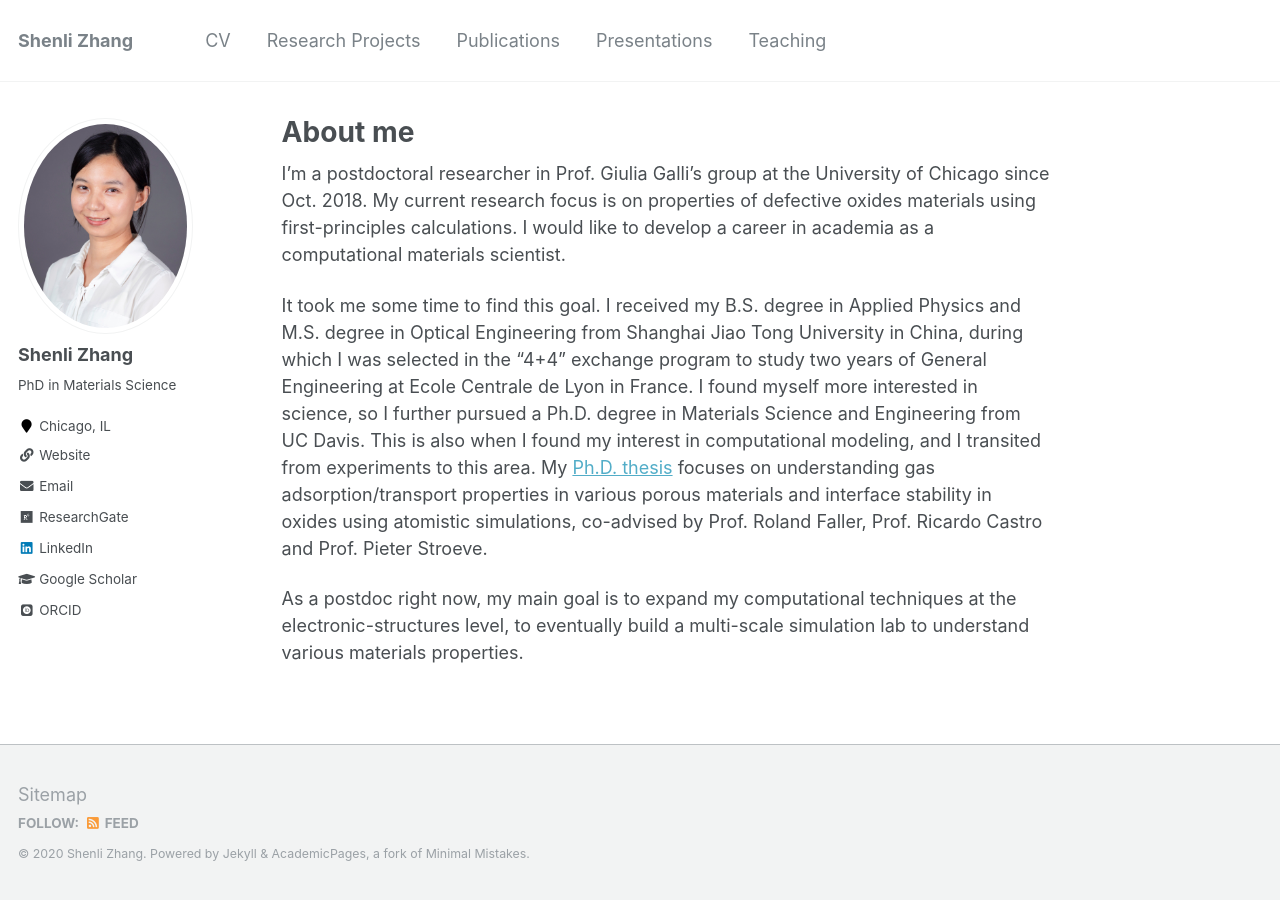
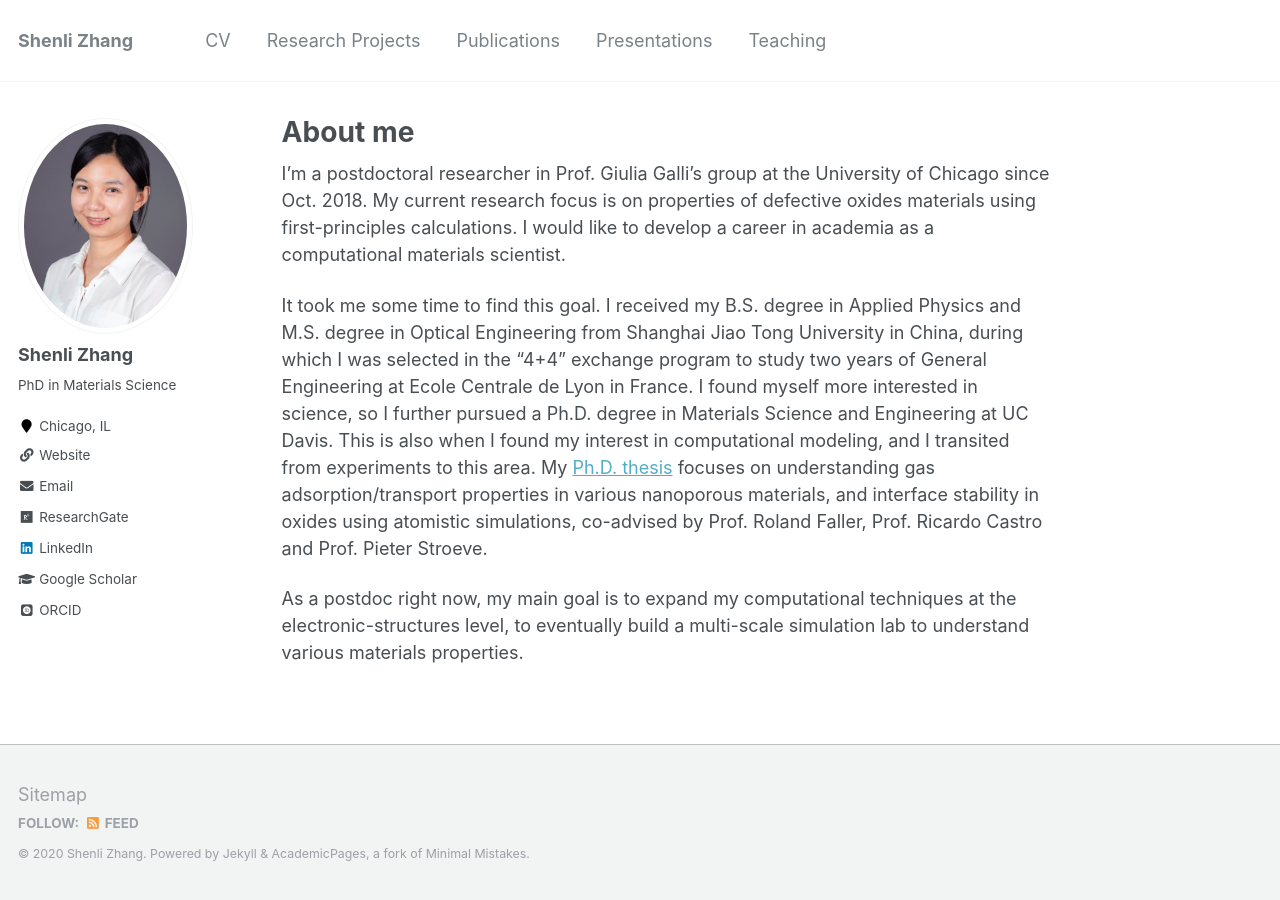
Before and after one commit to shenlizhang/shenlizhang.github.io, a Jekyll site: the page built from _pages/about.md, in a window 1280 px wide. Built offline with Jekyll 4.4.1, drawn with Linux system fonts in a browser that asks for light colours; some web fonts are replaced.

Commit message:
Update about.md

```diff
--- a/_pages/about.md
+++ b/_pages/about.md
@@ -10,6 +10,6 @@
 
 I'm a postdoctoral researcher in Prof. Giulia Galli's group at the University of Chicago since Oct. 2018. My current research focus is on properties of defective oxides materials using first-principles calculations. I would like to develop a career in academia as a computational materials scientist.
 
-It took me some time to find this goal. I received my B.S. degree in Applied Physics and M.S. degree in Optical Engineering from Shanghai Jiao Tong University in China, during which I was selected in the "4+4" exchange program to study two years of General Engineering at Ecole Centrale de Lyon in France. I found myself more interested in science, so I further pursued a Ph.D. degree in Materials Science and Engineering from UC Davis. This is also when I found my interest in computational modeling, and I transited from experiments to this area. My [Ph.D. thesis](https://pqdtopen.proquest.com/doc/2133565261.html?FMT=ABS) focuses on understanding gas adsorption/transport properties in various porous materials and interface stability in oxides using atomistic simulations, co-advised by Prof. Roland Faller, Prof. Ricardo Castro and Prof. Pieter Stroeve.
+It took me some time to find this goal. I received my B.S. degree in Applied Physics and M.S. degree in Optical Engineering from Shanghai Jiao Tong University in China, during which I was selected in the "4+4" exchange program to study two years of General Engineering at Ecole Centrale de Lyon in France. I found myself more interested in science, so I further pursued a Ph.D. degree in Materials Science and Engineering at UC Davis. This is also when I found my interest in computational modeling, and I transited from experiments to this area. My [Ph.D. thesis](https://pqdtopen.proquest.com/doc/2133565261.html?FMT=ABS) focuses on understanding gas adsorption/transport properties in various nanoporous materials, and interface stability in oxides using atomistic simulations, co-advised by Prof. Roland Faller, Prof. Ricardo Castro and Prof. Pieter Stroeve.
 
 As a postdoc right now, my main goal is to expand my computational techniques at the electronic-structures level, to eventually build a multi-scale simulation lab to understand various materials properties.
```
